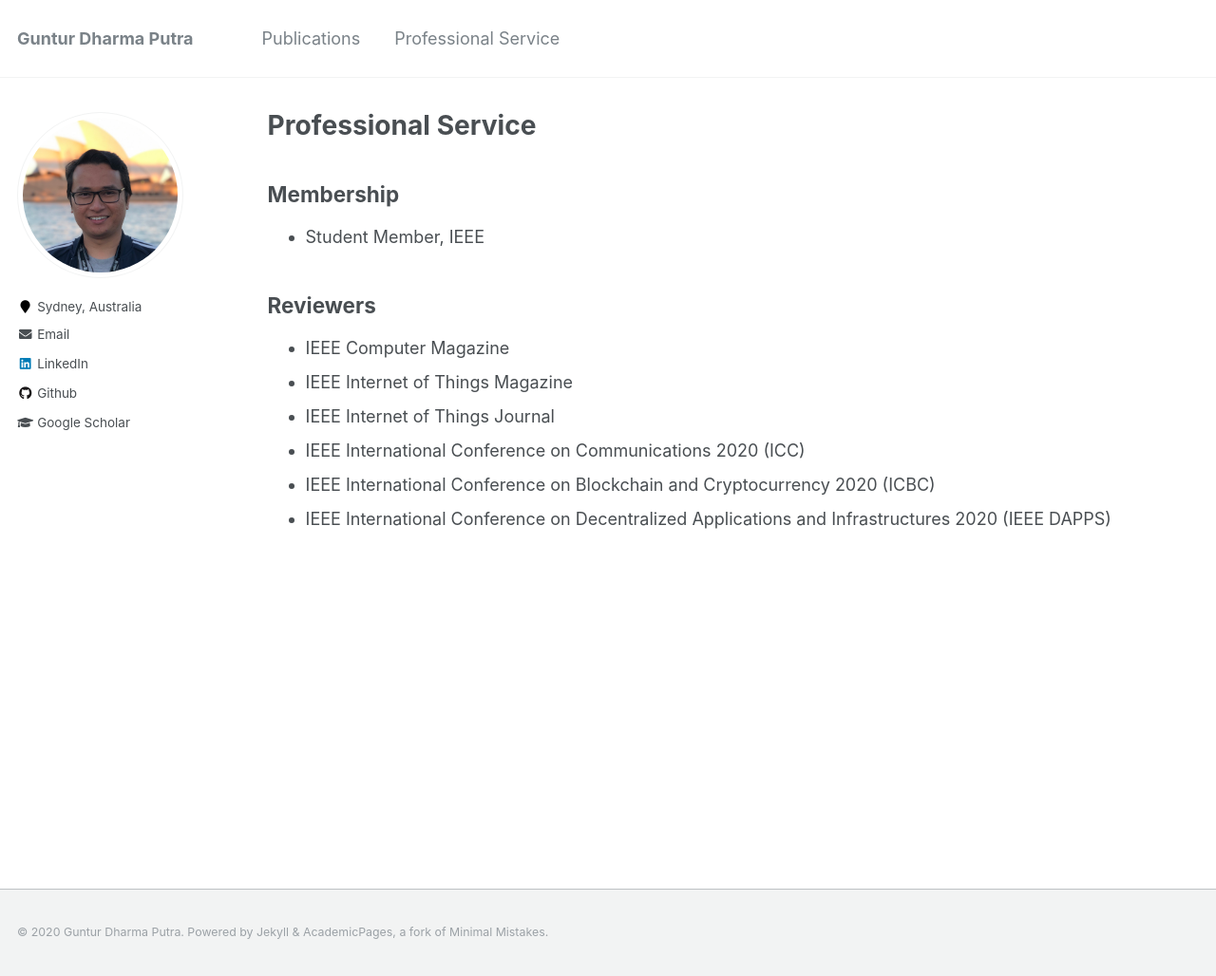
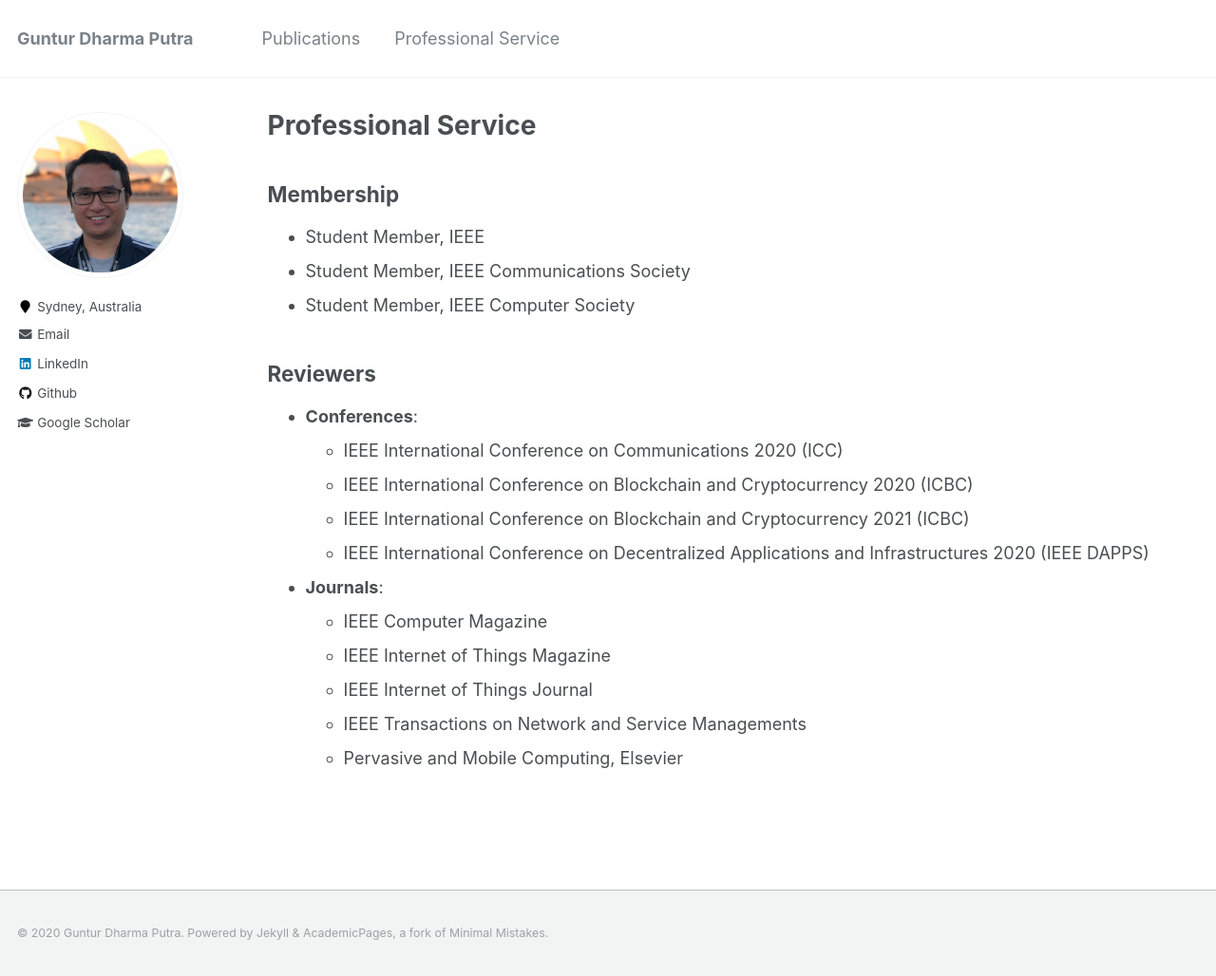
Before and after one commit to gdputra/gdputra.github.io, a Jekyll site: the page built from _pages/service.md, in a window 1280 px wide and 1028 px high. Shown: the whole window at 95% size. Built offline with Jekyll 4.4.1, drawn with Linux system fonts in a browser that asks for light colours.

Commit message:
Update service.md

```diff
--- a/_pages/service.md
+++ b/_pages/service.md
@@ -10,12 +10,19 @@ author_profile: true
 Membership
 ----------
 - Student Member, IEEE
+- Student Member, IEEE Communications Society
+- Student Member, IEEE Computer Society
 
 Reviewers
 ---------
-- IEEE Computer Magazine
-- IEEE Internet of Things Magazine
-- IEEE Internet of Things Journal
-- IEEE International Conference on Communications 2020 (ICC)
-- IEEE International Conference on Blockchain and Cryptocurrency 2020 (ICBC)
-- IEEE International Conference on Decentralized Applications and Infrastructures 2020 (IEEE DAPPS)
+- **Conferences**:
+  - IEEE International Conference on Communications 2020 (ICC)
+  - IEEE International Conference on Blockchain and Cryptocurrency 2020 (ICBC)
+  - IEEE International Conference on Blockchain and Cryptocurrency 2021 (ICBC)
+  - IEEE International Conference on Decentralized Applications and Infrastructures 2020 (IEEE DAPPS)
+- **Journals**:
+  - IEEE Computer Magazine
+  - IEEE Internet of Things Magazine
+  - IEEE Internet of Things Journal
+  - IEEE Transactions on Network and Service Managements
+  - Pervasive and Mobile Computing, Elsevier
```
